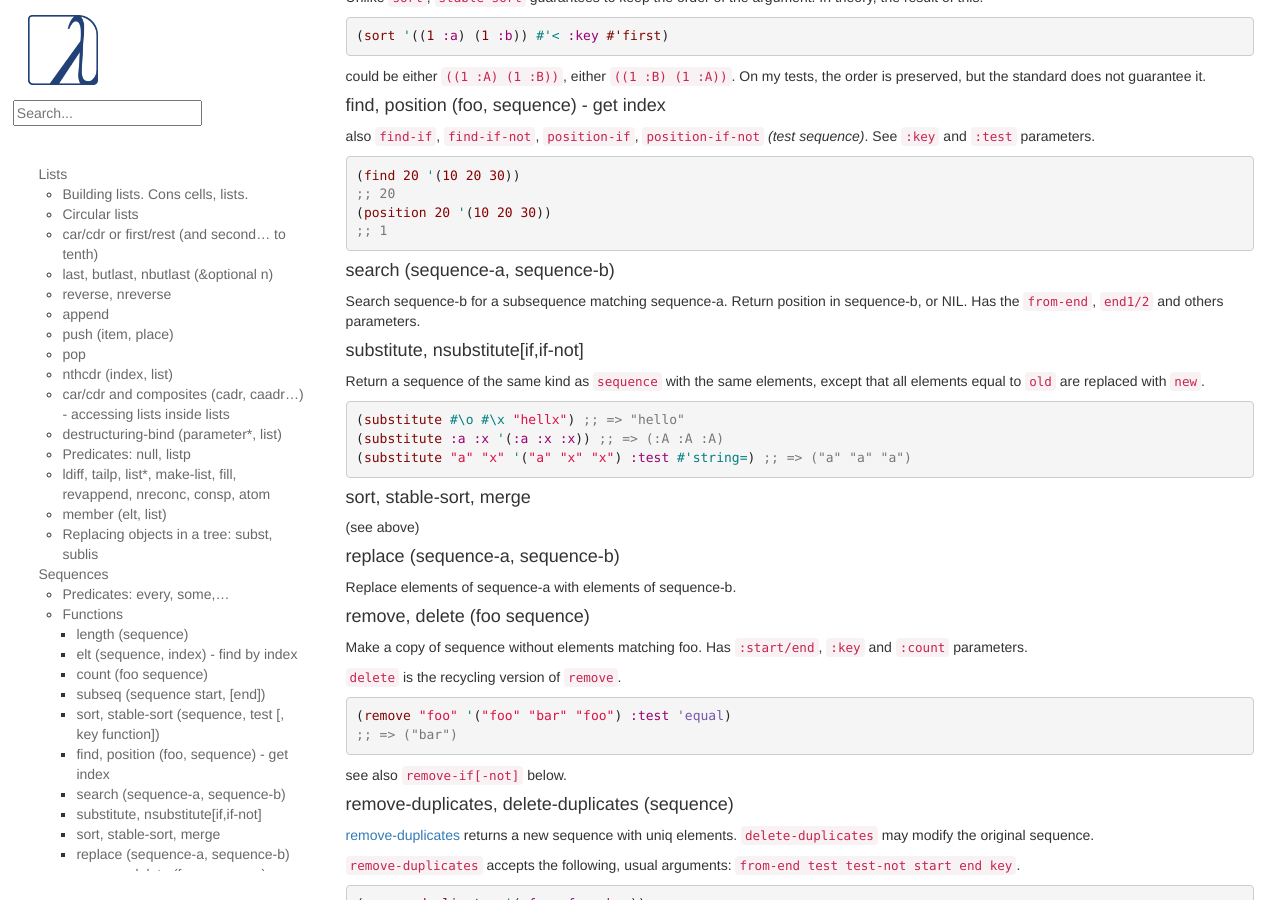
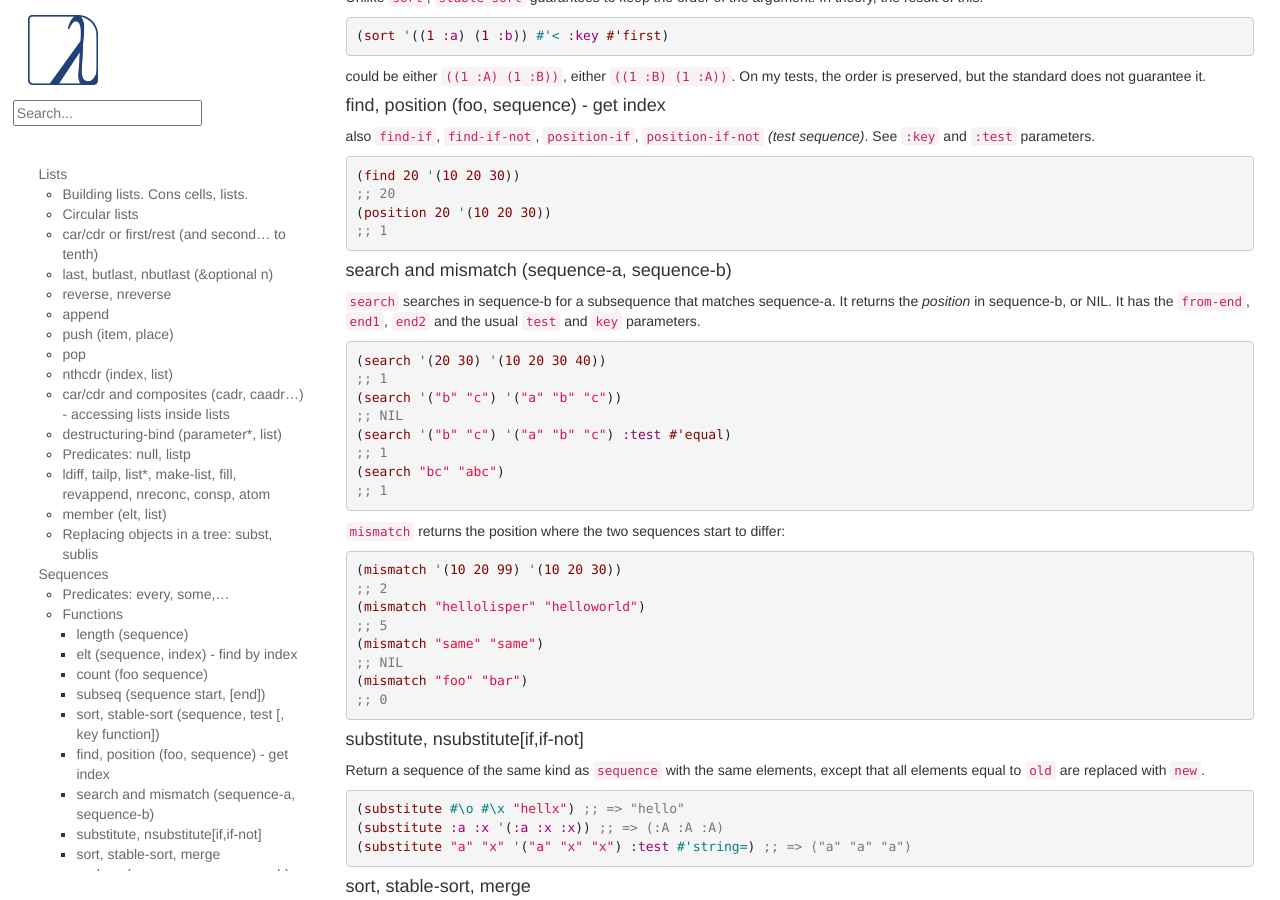
Before and after one commit to LispCookbook/cl-cookbook, a Jekyll site: the page built from data-structures.md, in a window 1280 px wide and 900 px high, scrolled down 7055 px. Built offline with Jekyll 4.4.1, drawn with Linux system fonts in a browser that asks for light colours.

Commit message:
data-structures: add mismatch

```diff
--- a/data-structures.md
+++ b/data-structures.md
@@ -514,11 +514,35 @@ sequence)*. See `:key` and `:test` parameters.
 ;; 1
 ~~~
 
-#### search (sequence-a, sequence-b)
-
-Search sequence-b for a subsequence matching sequence-a. Return
-position in sequence-b, or NIL. Has the `from-end`, `end1/2` and others
+#### search and mismatch (sequence-a, sequence-b)
+
+`search` searches in sequence-b for a subsequence that matches sequence-a. It returns the
+*position* in sequence-b, or NIL. It has the `from-end`, `end1`, `end2` and the usual `test` and `key`
 parameters.
+
+~~~lisp
+(search '(20 30) '(10 20 30 40))
+;; 1
+(search '("b" "c") '("a" "b" "c"))
+;; NIL
+(search '("b" "c") '("a" "b" "c") :test #'equal)
+;; 1
+(search "bc" "abc")
+;; 1
+~~~
+
+`mismatch` returns the position where the two sequences start to differ:
+
+~~~lisp
+(mismatch '(10 20 99) '(10 20 30))
+;; 2
+(mismatch "hellolisper" "helloworld")
+;; 5
+(mismatch "same" "same")
+;; NIL
+(mismatch "foo" "bar")
+;; 0
+~~~
 
 #### substitute, nsubstitute[if,if-not]
 
```
